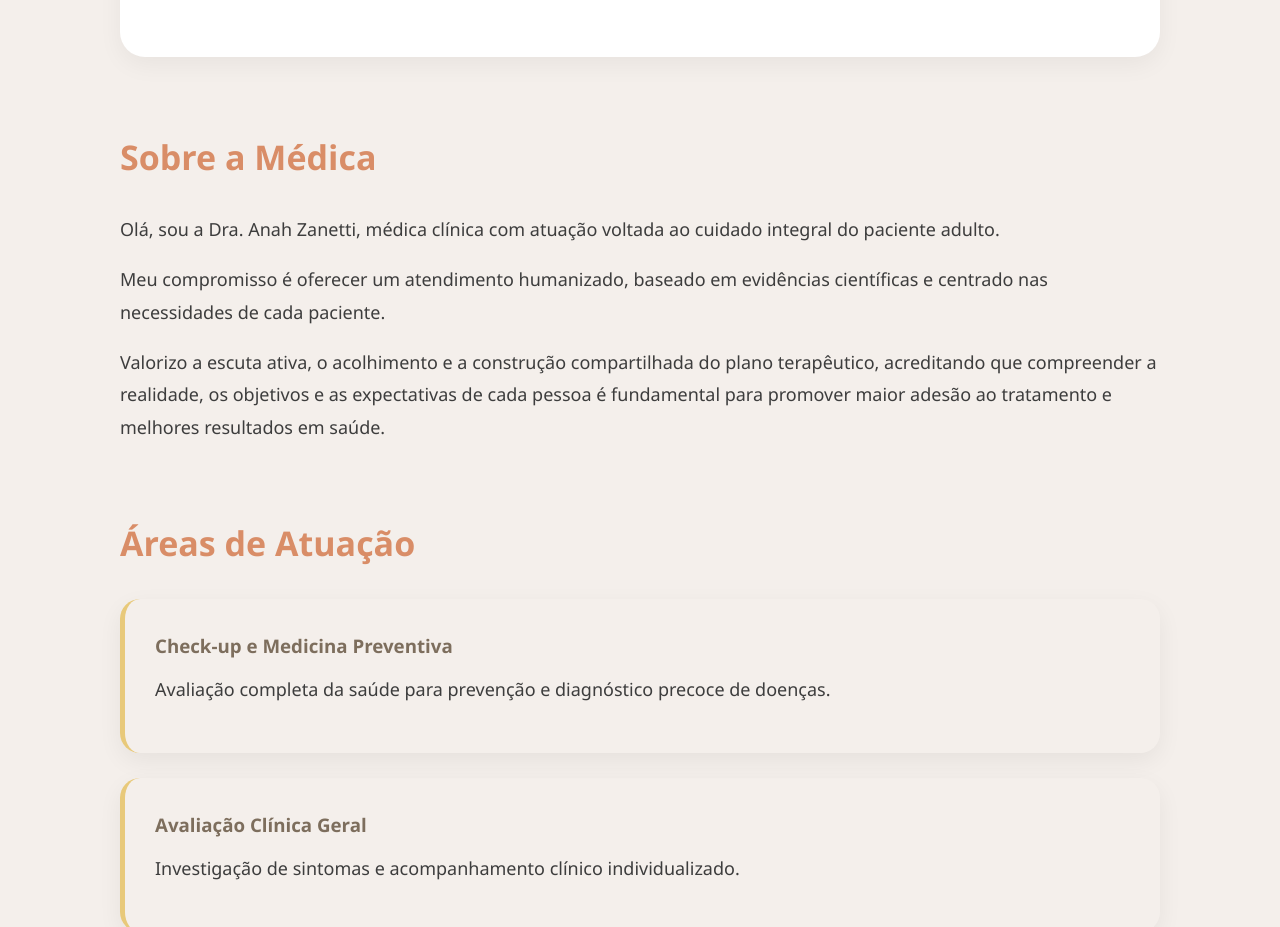
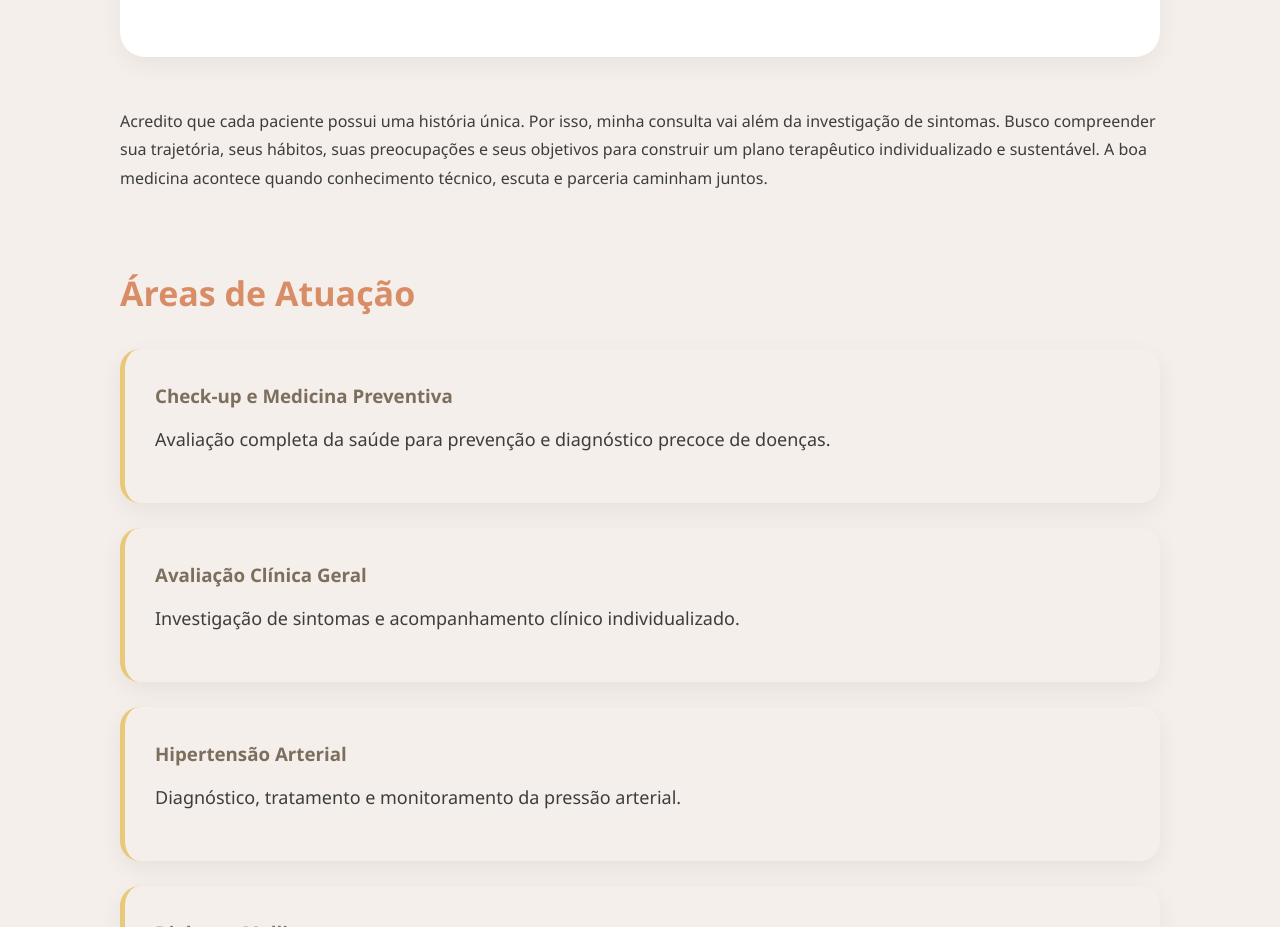
Before and after one commit to draanahzanetti/dra-anah-site, a plain HTML site: page index.html in a window 1280 px wide. Shown: the part 1132-2059 px from the top of the page. Drawn offline with Linux system fonts and the light colour scheme.

Commit message:
Update index.html

```diff
--- a/index.html
+++ b/index.html
@@ -214,19 +214,12 @@ Acredito que o cuidado médico deve ser construído em parceria, respeitando a i
 </p>
 
 </section>
-<h2>Sobre a Médica</h2>
+Acredito que cada paciente possui uma história única.
 
-<p>
-Olá, sou a Dra. Anah Zanetti, médica clínica com atuação voltada ao cuidado integral do paciente adulto.
-</p>
+Por isso, minha consulta vai além da investigação de sintomas. Busco compreender sua trajetória, seus hábitos, suas preocupações e seus objetivos para construir um plano terapêutico individualizado e sustentável.
 
-<p>
-Meu compromisso é oferecer um atendimento humanizado, baseado em evidências científicas e centrado nas necessidades de cada paciente.
-</p>
+A boa medicina acontece quando conhecimento técnico, escuta e parceria caminham juntos.
 
-<p>
-Valorizo a escuta ativa, o acolhimento e a construção compartilhada do plano terapêutico, acreditando que compreender a realidade, os objetivos e as expectativas de cada pessoa é fundamental para promover maior adesão ao tratamento e melhores resultados em saúde.
-</p>
 
 <h2>Áreas de Atuação</h2>
 
```
